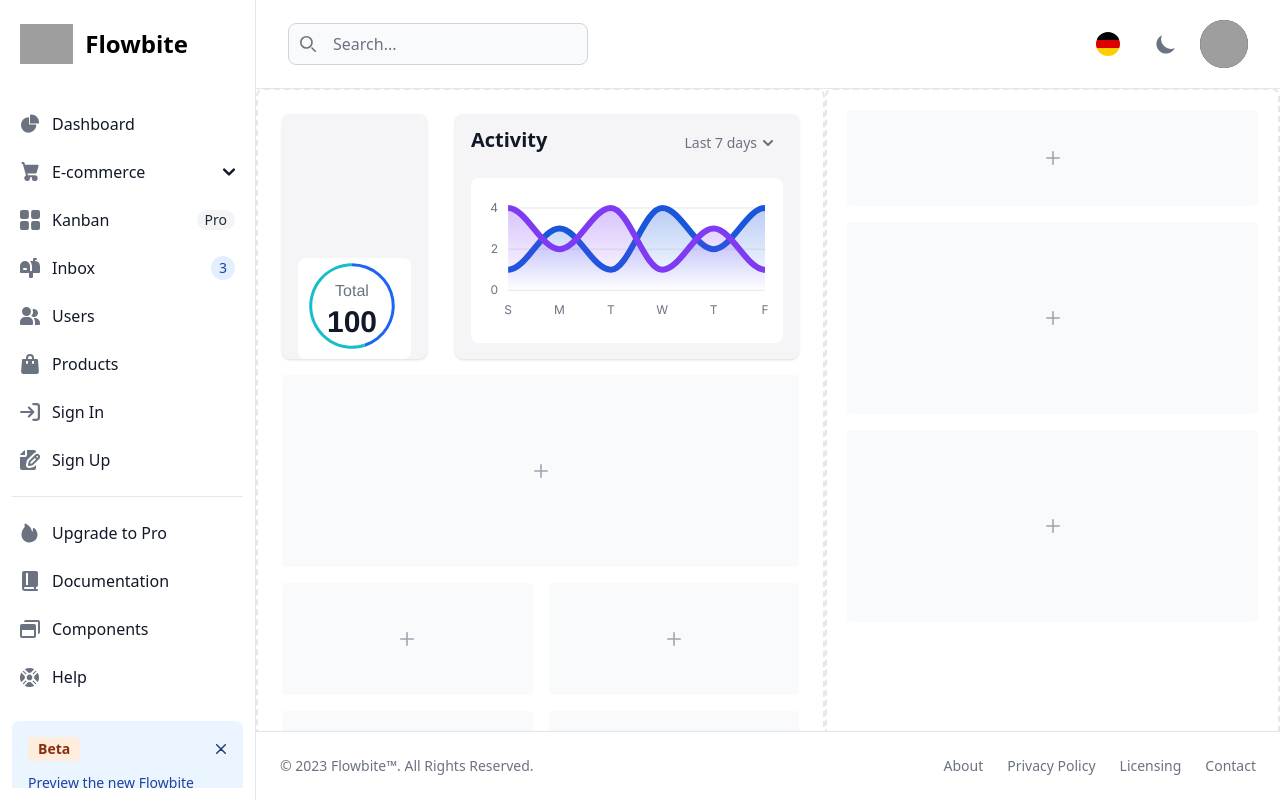
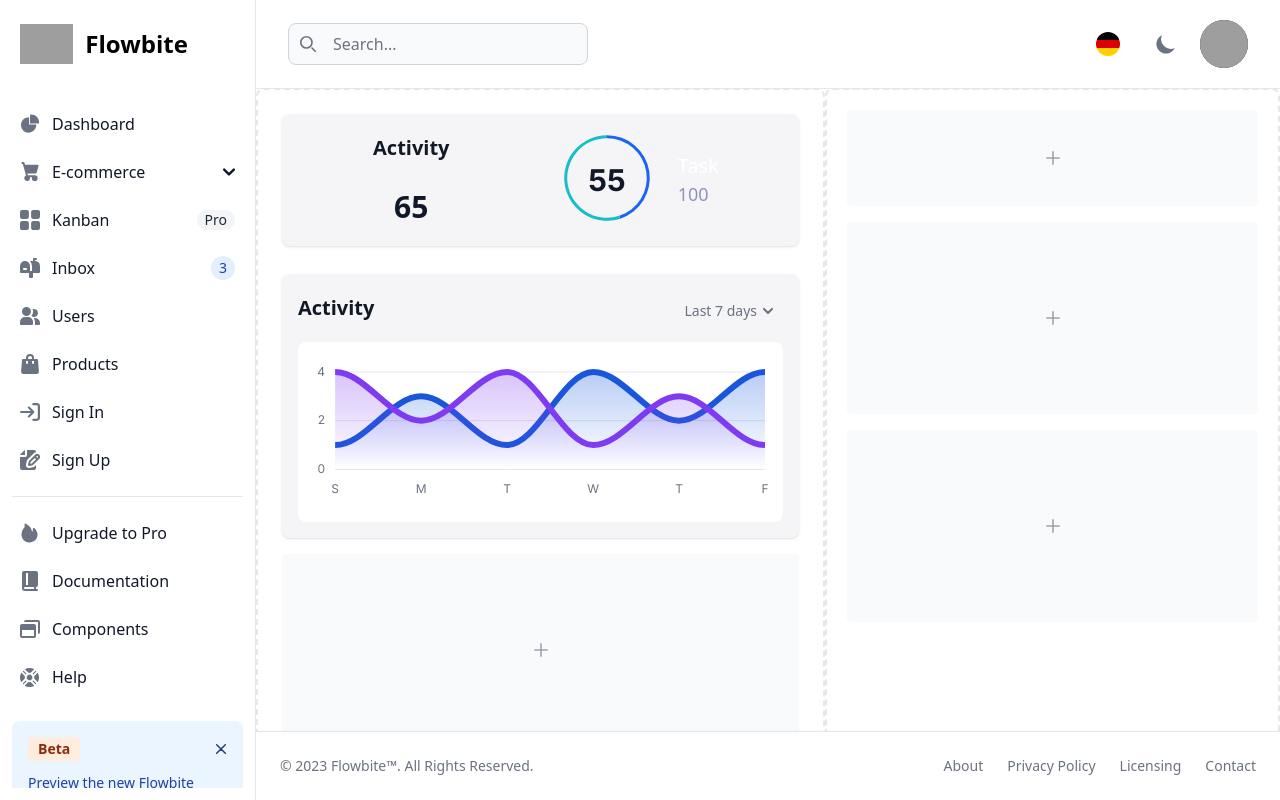
Before and after one commit to MohRamadan24/client1, a React (Create React App) app: page /Admin in a window 1280 px wide. Shown: the top 800 px of the page. Built offline with nearby package versions, Linux system fonts and the light colour scheme; grey boxes are pictures that could not be loaded.

Commit message:
Update Admin.js

```diff
--- a/src/pages/Admin.js
+++ b/src/pages/Admin.js
@@ -87,7 +87,7 @@ const Admin = () => {
          sparkline: {
             enabled: false
          },
-         height: 150,
+         height: 165,
          width: "100%",
          type: "area",
          fontFamily: "Inter, sans-serif",
@@ -153,11 +153,35 @@ const Admin = () => {
             donut: {
                labels: {
                   show: true,
+                  name: {
+                    show: true,
+                    fontFamily: "Inter, sans-serif",
+                    offsetY: 20,
+                  },
                   total: {
                     showAlways: true,
                     show: true,
+                    label: "",
+                    fontFamily: "Inter, sans-serif",
+                  //   fontSize: "30px",
+                    formatter: function (w) {
+                      const sum = w.globals.seriesTotals.reduce((a, b) => {
+                        return b
+                      }, 0)
+                      return sum
+                    },
                   },
-                },
+                  value: {
+                     show: true,
+                     fontFamily: "Inter, sans-serif",
+                     offsetY: 5,
+                     fontSize: "8px",
+
+                    formatter: function (value) {
+                      return value + "k"
+                    },
+                  },
+               },
                size: "93%",
             },
          },
@@ -519,20 +543,24 @@ const Admin = () => {
 
          <div class="flex flex-col min-[900px]:flex-row flex-wrap xl:ml-64">
             <div class="p-6 border-2 w-full min-[900px]:max-w-[calc(100%-455px)] border-gray-200 border-dashed rounded-lg dark:border-gray-700 mt-[88px]">
-               <div class="flex flex-col w-full min-[900px]:flex-row mb-4 gap-7">
-                  <div class="flex flex-col w-full min-[900px]:w-[220px] bg-[#f5f5f7] rounded-lg shadow dark:bg-gray-800 h-[245px] justify-between">
-                     <div class="flex flex-col justify-between p-4 md:p-4 pb-0 md:pb-0">
-                        <div>
-                           {/* <h5 class="leading-none text-xl font-bold text-gray-900 dark:text-white pb-2">Activity</h5>  */}
-                           {/* <h5 class="leading-none text-3xl font-bold text-gray-900 dark:text-white pb-2">65</h5>   */}
+               <div class="flex flex-col w-full 2xl:flex-row mb-4 gap-7">
+                  <div class="flex flex-row items-center w-full 2xl:w-[220px] h-[132px] 2xl:h-[264px] 2xl:flex-col bg-[#f5f5f7] shrink-0 rounded-lg shadow dark:bg-gray-800 justify-between">
+                     <div class="flex flex-col h-full 2xl:h-1/2 w-1/2 2xl:w-full justify-between px-4 md:px-4 py-6 items-center 2xl:items-start">
+                        <h5 class="leading-none text-xl font-bold text-gray-900 dark:text-white">Activity</h5>
+                        <h5 class="leading-none text-3xl font-bold text-gray-900 dark:text-white">65</h5>
+                     </div>
+                     {/* <div id="labels-chart" class="mx-4 pr-2 pl-1 rounded-lg bg-white"></div> */}
+                     <div class="p-4 h-full 2xl:h-1/2 rounded-lg w-1/2 2xl:w-full flex gap-4">
+                        <div class="h-full w-1/2"id="donut-chart"></div>
+                        <div class="w-1/2 flex flex-col justify-center h-full">
+                           <p class="text-white text-xl">Task</p>
+                           <p class="text-[#8e92bc] text-lg">100</p>
                         </div>
                      </div>
-                     {/* <div id="labels-chart" class="mx-4 pr-2 pl-1 rounded-lg bg-white"></div> */}
-                     <div class="mx-4 pr-2 pl-1 rounded-lg bg-white" id="donut-chart"></div>
                   </div>
 
-                  <div class="flex flex-col w-full bg-[#f5f5f7] rounded-lg shadow dark:bg-gray-800 h-[245px] justify-between">
-                     <div class="flex justify-between p-4 md:p-4 pb-0 md:pb-0">
+                  <div class="flex flex-col w-full  bg-[#f5f5f7] rounded-lg shadow dark:bg-gray-800 justify-between">
+                     <div class="flex justify-between px-4 md:px-4 pt-6 pb-0 md:pb-0">
                         <div>
                            <h5 class="leading-none text-xl font-bold text-gray-900 dark:text-white pb-2">Activity</h5>
                            {/* <p class="text-base font-normal text-gray-500 dark:text-gray-400">Sales this week</p> */}
@@ -579,7 +607,7 @@ const Admin = () => {
                            </svg>
                         </div> */}
                      </div>
-                     <div id="labels-chart" class="m-4 pr-2 pl-1 rounded-lg bg-white"></div>
+                     <div id="labels-chart" class="m-4 pr-2 pl-1 rounded-lg bg-white pb-[-15px]"></div>
                   </div>
 
 
```
